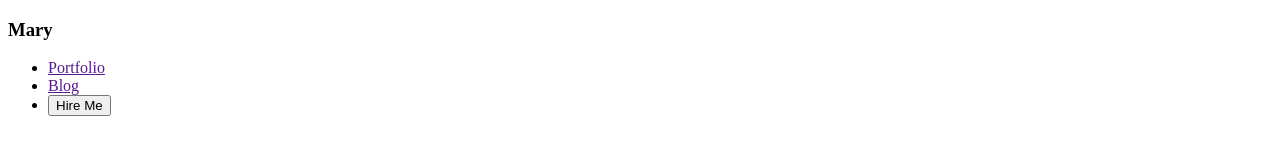
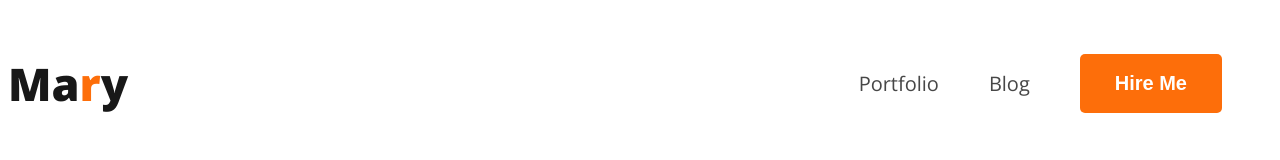
Before and after one commit to musaakramsaleh/portfolio, a plain HTML site: page index.html in a window 1280 px wide. Drawn offline with nearby package versions, Linux system fonts and the light colour scheme.

Commit message:
another added

```diff
--- a/index.html
+++ b/index.html
@@ -5,15 +5,18 @@
     <meta name="viewport" content="width=device-width, initial-scale=1.0">
     <title>Portfolio</title>
     <link rel="stylesheet" href="style/style.css">
+    <link rel="preconnect" href="https://fonts.googleapis.com">
+<link rel="preconnect" href="https://fonts.gstatic.com" crossorigin>
+<link href="https://fonts.googleapis.com/css2?family=Open+Sans:ital,wght@0,300;0,400;0,800;1,400&display=swap" rel="stylesheet">
 </head>
 <body>
     <header>
        <nav>
-        <h3>Ma<span>r</span>y</h3>
+        <h3 class="nav-title">Ma<span>r</span>y</h3>
         <ul>
             <li><a href="">Portfolio</a></li>
             <li><a href="">Blog</a></li>
-            <li><a href=""><button>Hire Me</button></a></li>
+            <li><a href=""><button class="nav-btn">Hire Me</button></a></li>
         </ul>
        </nav>
     </header>
--- a/style/style.css
+++ b/style/style.css
@@ -0,0 +1,41 @@
+body{
+    font-family: 'Open Sans', sans-serif; font-family: 'Open Sans', sans-serif;
+}
+nav{
+    display: flex;
+    justify-content: space-between;
+    align-items: center;
+}
+.nav-title{
+    color:#181818;
+    font-size: 45px;
+    font-weight: 800;
+}
+.nav-title span{
+    color: #FD6E0A;
+}
+nav>ul{
+    display: flex;
+    align-items: center;
+}
+nav li{
+    list-style: none;
+    font-size: 20px;
+    font-style: normal;
+    font-weight: 400;
+    margin-right: 50px;
+}
+nav li a{
+    text-decoration: none;
+    color:#474747;
+}
+.nav-btn{
+    padding: 18px 35px;
+    color:#FFF;
+    font-size: 20px;
+    font-style: normal;
+    font-weight: 700;
+    background-color: #FD6E0A;
+    border: none;
+    border-radius: 5px;
+}
```
